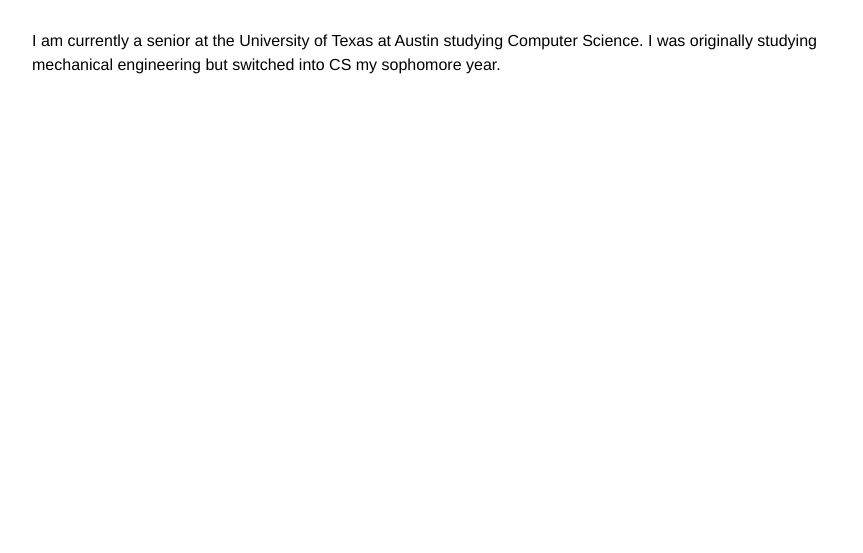
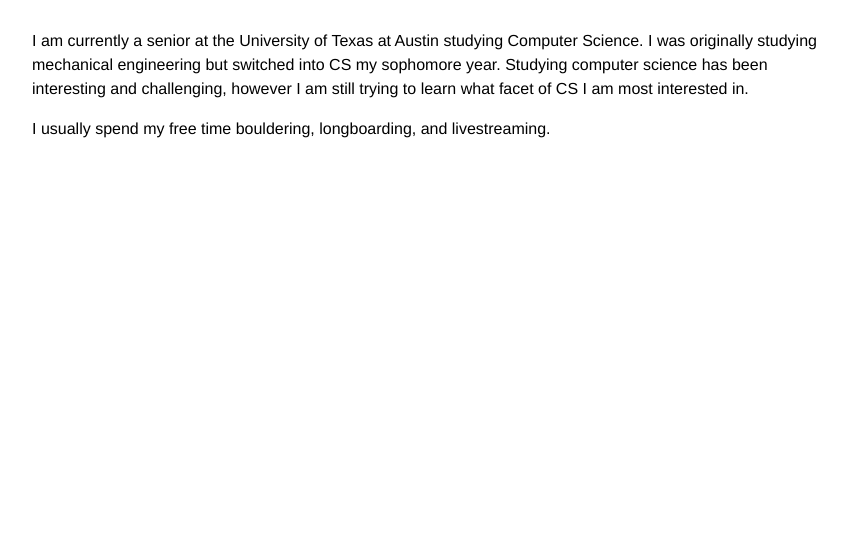
Before and after one commit to yanster97/yanster97.github.io, a plain HTML site: page index.html in a window 1280 px wide. Shown: the part 247-800 px from the top of the page, without its empty margins (208-1071 px from the left). Drawn offline with Linux system fonts and the light colour scheme.

Commit message:
Update index.html

```diff
--- a/index.html
+++ b/index.html
@@ -27,9 +27,10 @@
 			<div class="content">
 
 	<p>
-		I am currently a senior at the University of Texas at Austin studying Computer Science. I was originally studying mechanical engineering but switched into CS my sophomore year.
+		I am currently a senior at the University of Texas at Austin studying Computer Science. I was originally studying mechanical engineering but switched into CS my sophomore year. Studying computer science has been interesting and challenging, however I am still trying to learn what facet of CS I am most interested in.
 	</p>
 	<p>
+		I usually spend my free time bouldering, longboarding, and livestreaming.
 		<!--Beyond academia, I have a few hobbies that I am very passionate about. I absolutely love Super Smash Brothers Melee. It has endless road of improvement and learning has me always wanting more. This Summer (2016) I started a project that automates the Super Smash Brothers tournament process, hoping to actually make an impact in the Smash community. The project has been moving farely slowly as school started up, but I hope to finish it this upcoming summer (2017).-->
 	</p>
 	<p>
```
